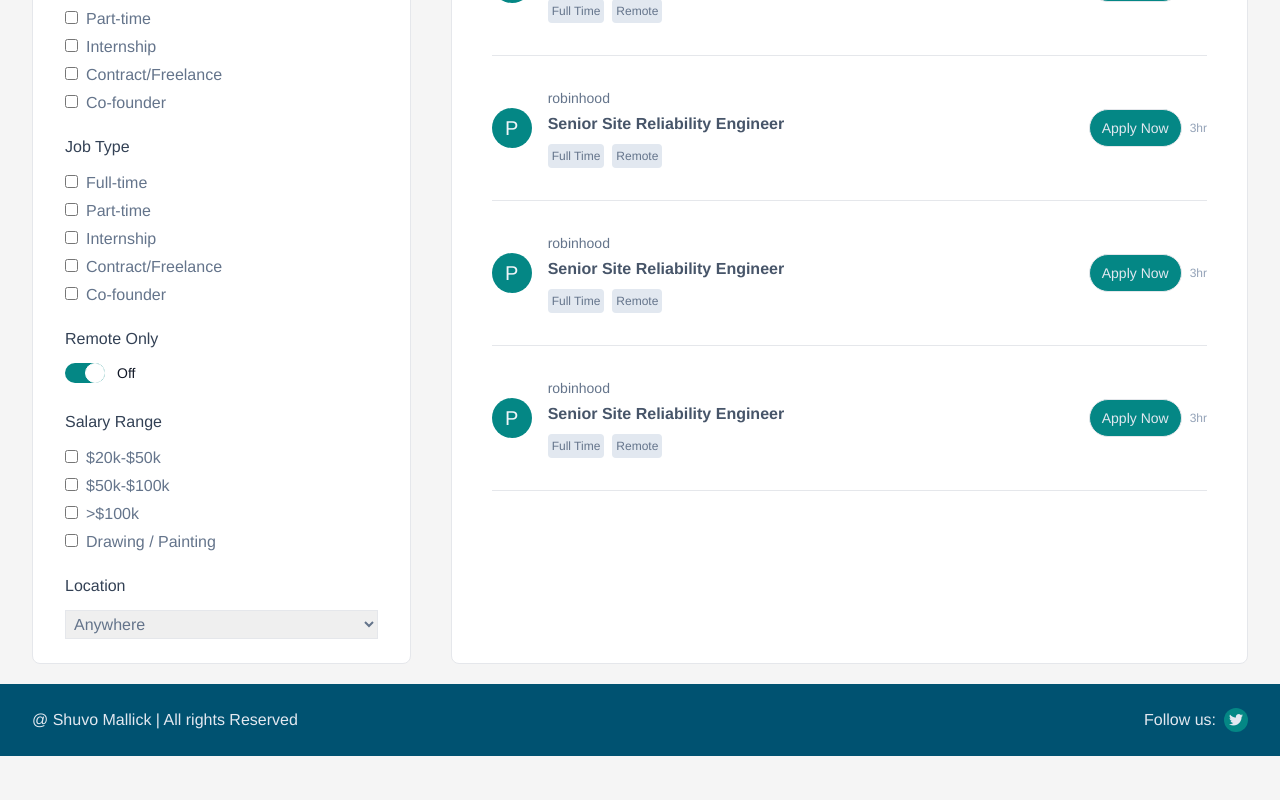
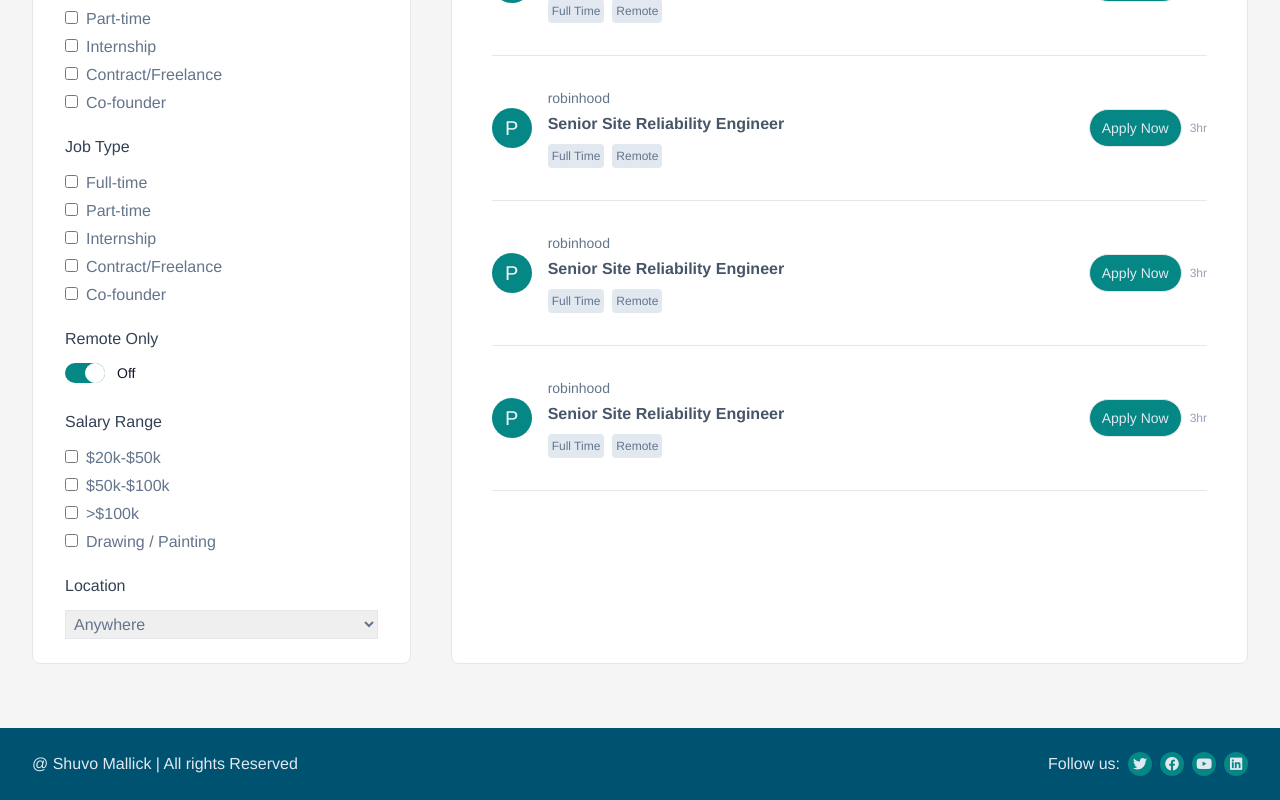
Before and after one commit to ShuvoMallick01/Job-Website-Tailwindcss-VueJS, a Vue app: page / in a window 1280 px wide. Shown: the part 780-1580 px from the top of the page. Before the commit the page ends 1536 px from the top, so only its background shows below. Built offline with nearby package versions, Linux system fonts and the light colour scheme.

Commit message:
Coding for Footer

```diff
--- a/src/App.vue
+++ b/src/App.vue
@@ -369,7 +369,7 @@
   </section>
 
   <!-- FOOTER -->
-  <footer class="bg-primary py-6 text-slate-200 font-light">
+  <footer class="bg-primary py-6 text-slate-200 font-light mt-16">
     <div class="myContainer flex justify-between">
       <p>@ Shuvo Mallick | All rights Reserved</p>
       <div class="flex gap-2">
@@ -377,6 +377,24 @@
         <div class="social-icon">
           <p class="absolute text-sm">
             <i class="fa-brands fa-twitter"></i>
+          </p>
+        </div>
+
+        <div class="social-icon">
+          <p class="absolute text-sm">
+            <i class="fa-brands fa-facebook"></i>
+          </p>
+        </div>
+
+        <div class="social-icon">
+          <p class="absolute text-sm">
+            <i class="fa-brands fa-youtube"></i>
+          </p>
+        </div>
+
+        <div class="social-icon">
+          <p class="absolute text-sm">
+            <i class="fa-brands fa-linkedin"></i>
           </p>
         </div>
       </div>
```
